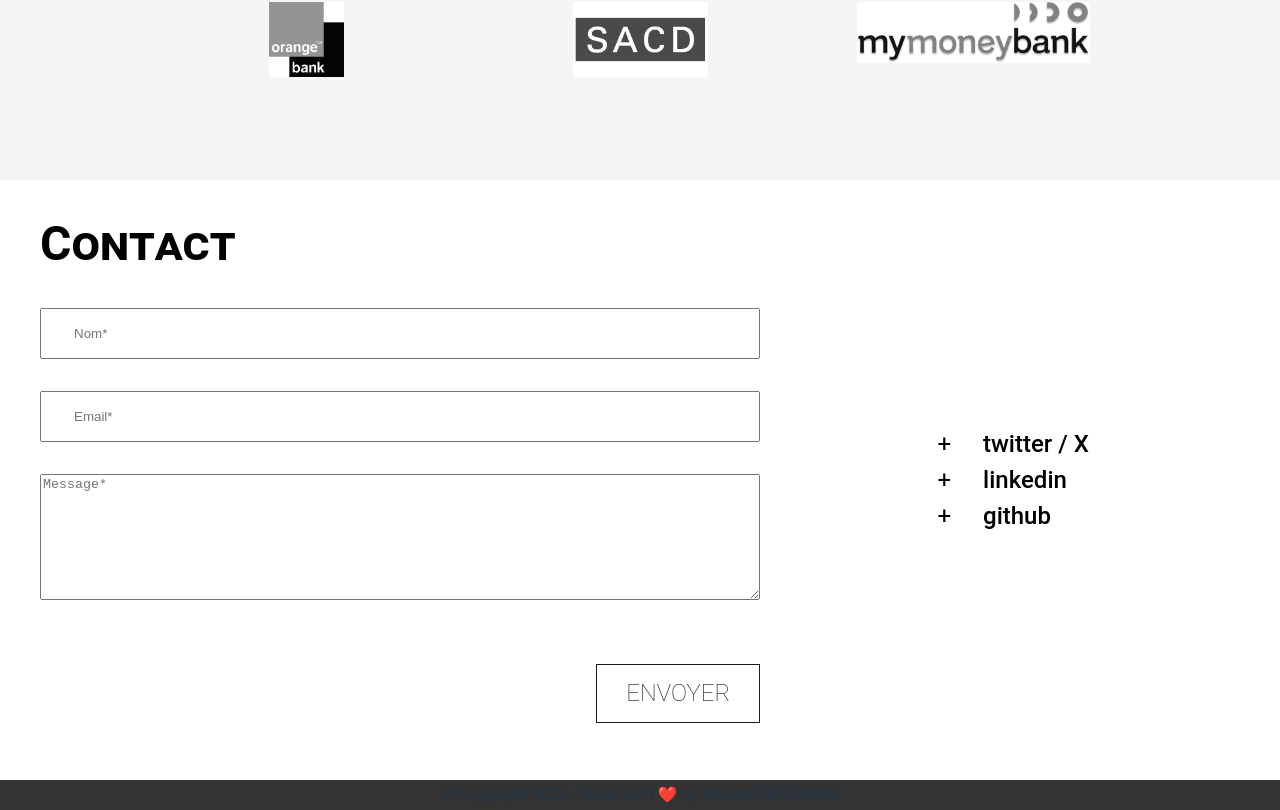
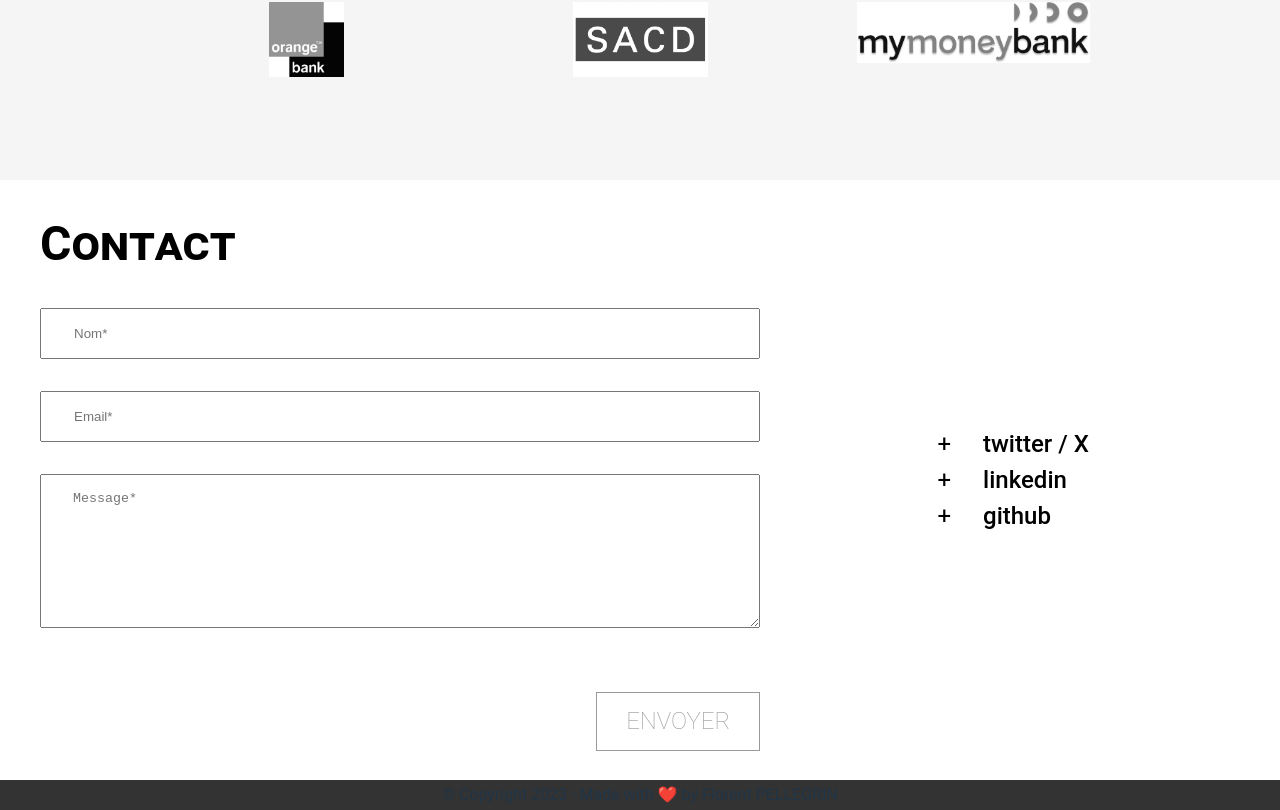
Before and after one commit to folpe/florentpellegrin, a React (Vite) app: page / in a window 1280 px wide. Shown: the part 2756-3566 px from the top of the page. Built offline with nearby package versions, Linux system fonts and the light colour scheme.

Commit message:
feat(contact): working version

```diff
--- a/src/pages/Main.style.tsx
+++ b/src/pages/Main.style.tsx
@@ -30,6 +30,12 @@ const StyledMain = styled.main`
       color: #ff971d;
       transform: translateY(-2px);
     }
+    &:disabled {
+      cursor: not-allowed;
+      border-color: #999;
+      color: #999;
+      transform: none;
+    }
   }
 `
 
--- a/src/pages/parts/Contact/Contact.style.tsx
+++ b/src/pages/parts/Contact/Contact.style.tsx
@@ -19,6 +19,9 @@ const StyledContact = styled.section`
         & input {
           padding: 16px 32px;
           margin-bottom: 32px;
+        }
+        & textarea {
+          padding: 16px 32px;
         }
         & .action-wrapper {
           margin-top: 64px;
--- a/src/pages/parts/Contact/Contact.tsx
+++ b/src/pages/parts/Contact/Contact.tsx
@@ -25,7 +25,17 @@ const encode = (data: EncodeProps) => {
 }
 
 const Contact: React.FC = () => {
-  const [inputValues, setInputValues] = useState<FormPost>()
+  const initialInputValues = {
+    name: '',
+    email: '',
+    message: '',
+  }
+  const [inputValues, setInputValues] = useState<FormPost>(initialInputValues)
+
+  const isEmpty =
+    inputValues.name === '' ||
+    inputValues.email === '' ||
+    inputValues.message === ''
 
   const handleChange = (
     e: React.FormEvent<HTMLInputElement> | React.FormEvent<HTMLTextAreaElement>
@@ -35,6 +45,12 @@ const Contact: React.FC = () => {
       [e.currentTarget.name]: e.currentTarget.value,
     })
   }
+  console.log('not reset', inputValues)
+
+  const resetInputValues = () => {
+    console.log('reset', inputValues)
+    setInputValues(initialInputValues)
+  }
   const handleSubmit = (event: React.FormEvent<HTMLFormElement>) => {
     event.preventDefault()
 
@@ -43,8 +59,12 @@ const Contact: React.FC = () => {
       headers: { 'Content-Type': 'application/x-www-form-urlencoded' },
       body: encode({ 'form-name': 'contact', ...inputValues }),
     })
-      .then(() => console.log('Form successfully submitted'))
+      .then(() => {
+        console.log('Form successfully submitted')
+      })
       .catch((error) => alert(error))
+
+    resetInputValues()
   }
 
   return (
@@ -59,6 +79,7 @@ const Contact: React.FC = () => {
               name='name'
               aria-label='name'
               placeholder='Nom*'
+              value={inputValues.name}
               onChange={handleChange}
             />
             <input
@@ -79,7 +100,9 @@ const Contact: React.FC = () => {
               onChange={handleChange}
             />
             <div className='action-wrapper'>
-              <button type='submit'>Envoyer</button>
+              <button type='submit' disabled={isEmpty}>
+                Envoyer
+              </button>
             </div>
           </form>
         </div>
```
